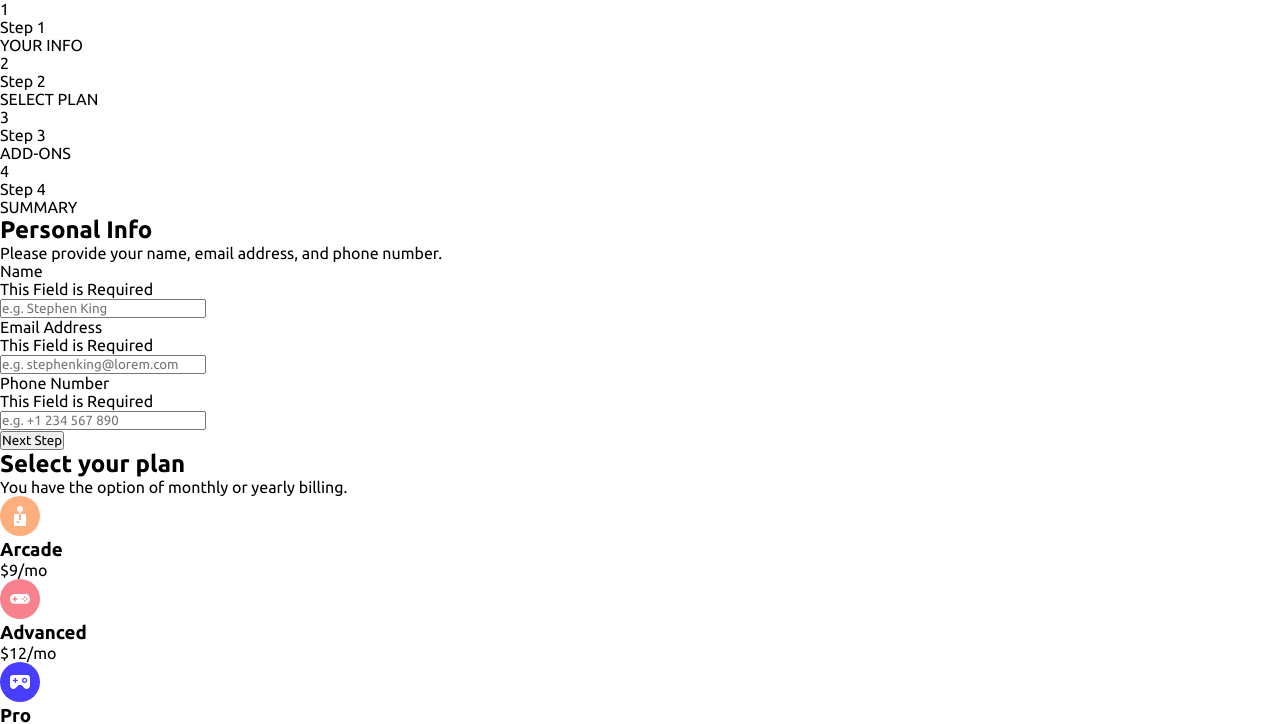
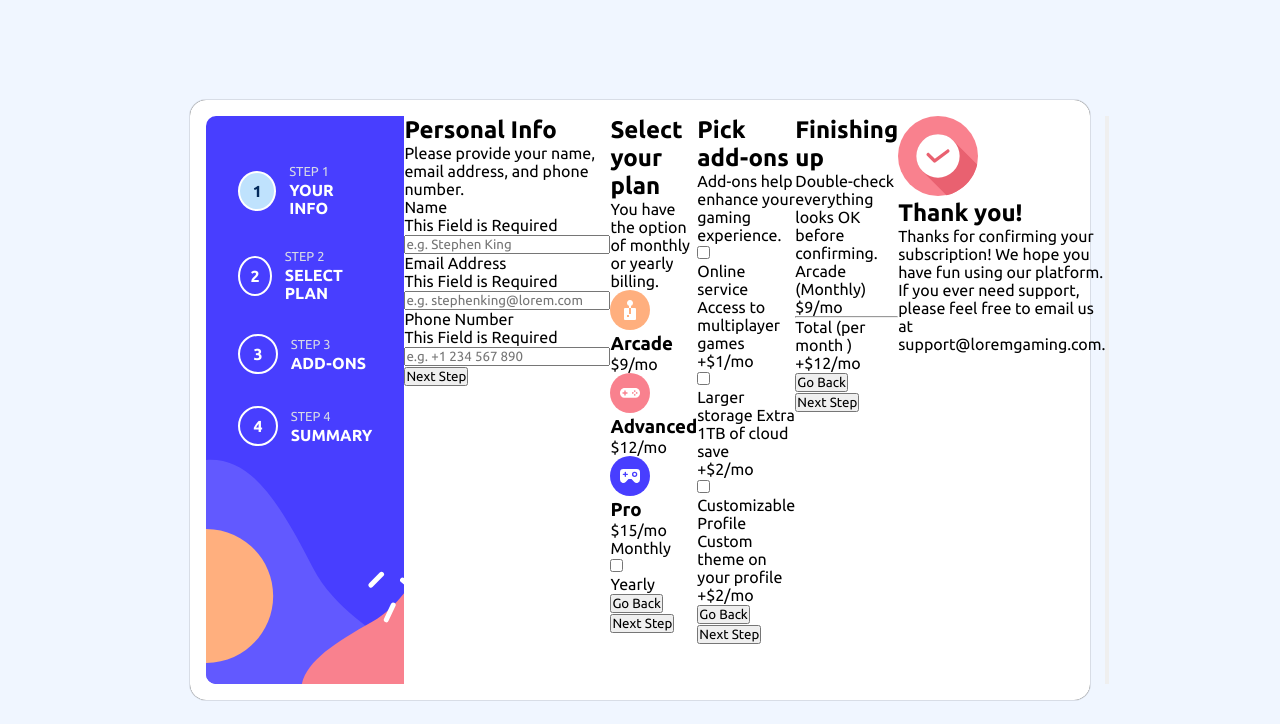
Before and after one commit to Chisquare7/multi-step-form, a plain HTML site: page index.html in a window 1280 px wide. Shown: the top 724 px of the page. Drawn offline with Linux system fonts and the light colour scheme.

Commit message:
style: Implement styling of the sidebar

```diff
--- a/assets/styles/styles.css
+++ b/assets/styles/styles.css
@@ -45,3 +45,73 @@
 img {
   max-width: 100%;
 }
+
+body {
+  background-color: var(--neutral-magnolia);
+  display: flex;
+  align-items: center;
+  justify-content: center;
+  min-height: 100vh;
+}
+
+.overall {
+  width: 900px;
+  background-color: var(--neutral-white);
+  border-radius: 1rem;
+  box-shadow: 0px 0px 1px black;
+}
+
+.mainContainer {
+  display: flex;
+  padding: 1em;
+}
+
+.sidebar {
+  background-image: url("../images/bg-sidebar-desktop.svg");
+  background-repeat: no-repeat;
+  width: 600px;
+  height: 568px;
+  padding: 3em 2em;
+  display: flex;
+  flex-direction: column;
+  gap: 2em;
+}
+
+.stepNumber {
+  width: 40px;
+  height: 40px;
+  border: 2px solid var(--neutral-white);
+  border-radius: 50%;
+  display: flex;
+  align-items: center;
+  justify-content: center;
+  color: var(--neutral-white);
+  font-weight: bold;
+}
+
+.activeStep .stepNumber {
+  background-color: var(--primary-light-blue);
+  color: var(--primary-marine-blue);
+}
+
+.stepIndicator {
+  display: flex;
+  align-items: center;
+  gap: 0.8em;
+}
+
+.stepInfo {
+  display: flex;
+  flex-direction: column;
+  gap: 0.2em;
+}
+
+.stepInfo span {
+  color: var(--neutral-light-gray);
+  font-size: 0.812rem;
+}
+
+.stepInfo p {
+  color: var(--neutral-white);
+  font-weight: 800;
+}
--- a/index.html
+++ b/index.html
@@ -13,34 +13,34 @@
     <title>Multi - step Form</title>
   </head>
   <body>
-    <main>
+    <main class="overall">
       <div class="mainContainer">
         <div class="sidebar">
-          <div class="stepIndicator">
+          <div class="stepIndicator activeStep">
             <div class="stepNumber">1</div>
             <div class="stepInfo">
-              <span>Step 1</span>
+              <span>STEP 1</span>
               <p>YOUR INFO</p>
             </div>
           </div>
           <div class="stepIndicator">
             <div class="stepNumber">2</div>
             <div class="stepInfo">
-              <span>Step 2</span>
+              <span>STEP 2</span>
               <p>SELECT PLAN</p>
             </div>
           </div>
           <div class="stepIndicator">
             <div class="stepNumber">3</div>
             <div class="stepInfo">
-              <span>Step 3</span>
+              <span>STEP 3</span>
               <p>ADD-ONS</p>
             </div>
           </div>
           <div class="stepIndicator">
             <div class="stepNumber">4</div>
             <div class="stepInfo">
-              <span>Step 4</span>
+              <span>STEP 4</span>
               <p>SUMMARY</p>
             </div>
           </div>
```
